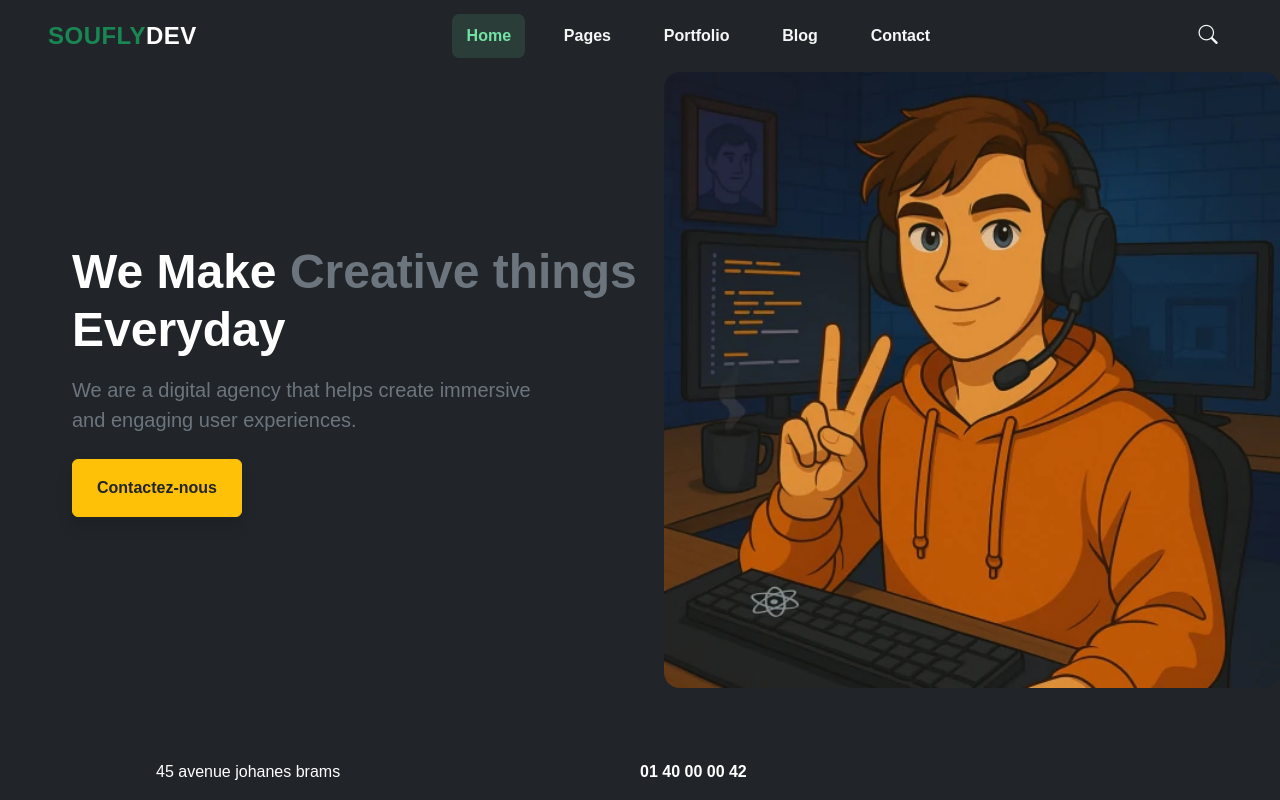
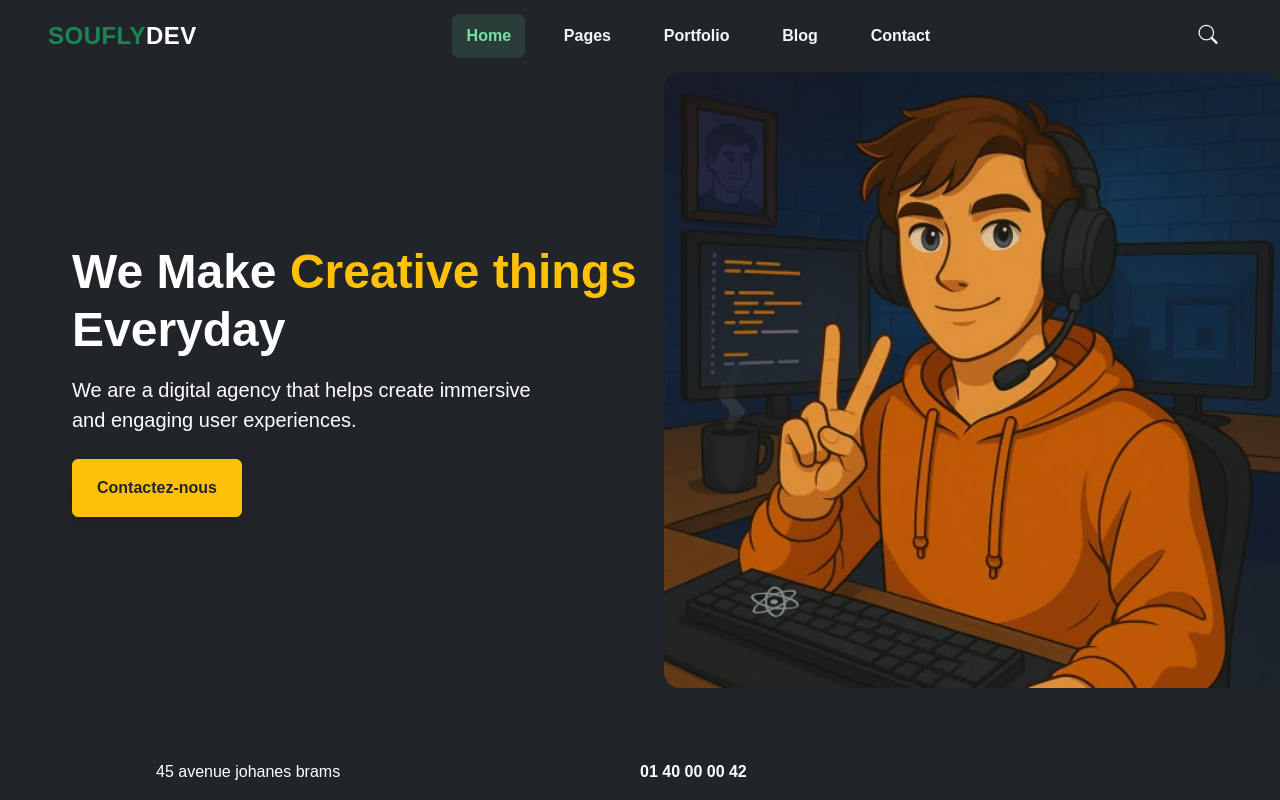
Before and after one commit to Ilaria-Digital-School/Projet.DeveloppeurWebFull.Maxime.Jumel.2026, a Next.js app: page / in a window 1280 px wide. Shown: the top 800 px of the page. Built offline with nearby package versions, Linux system fonts and the light colour scheme.

Commit message:
Update heading and paragraph styles in App component for improved visibility

```diff
--- a/app/page.tsx
+++ b/app/page.tsx
@@ -94,12 +94,12 @@ function App() {
                 data-aos-delay="300"
                 data-aos-duration="700"
               >
-                <h1 className="fw-bold display-5 display-lg-3 mb-3">
+                <h1 className="fw-bold display-5 display-lg-3 mb-3 fs-lg-1">
                   We Make{" "}
-                  <span className="text-secondary">Creative things</span>
+                  <span className="text-warning">Creative things</span>
                   <br className="d-none d-sm-inline" /> Everyday
                 </h1>
-                <p className="lead text-secondary mb-4 mx-auto mx-lg-0 col-12 col-md-10">
+                <p className="lead mb-4 mx-auto mx-lg-0 col-12 col-md-10">
                   We are a digital agency that helps create immersive and
                   engaging user experiences.
                 </p>
```
